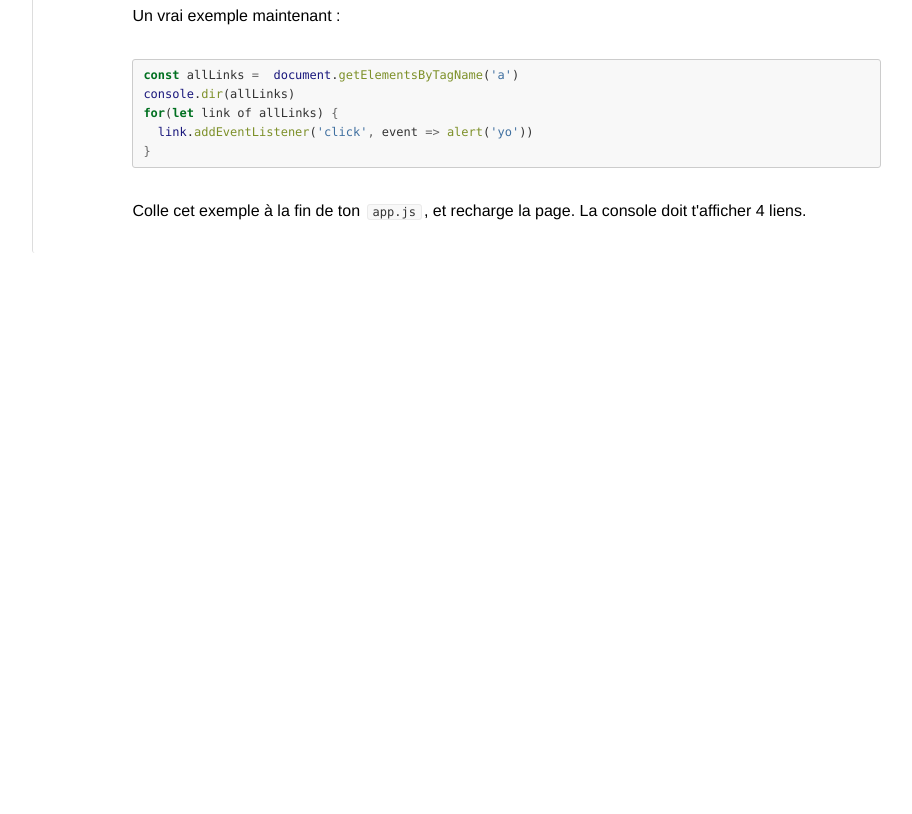
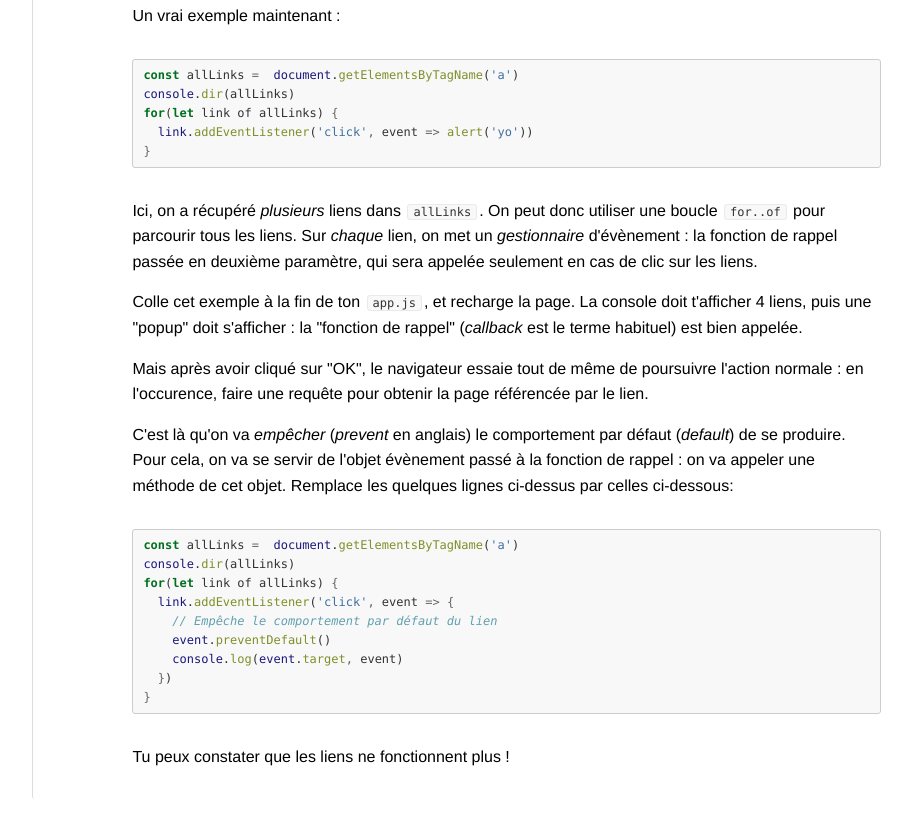
Before and after one commit to bhubr/dom, a plain HTML site: page index.html in a window 1280 px wide. Shown: the part 8640-9454 px from the top of the page, without its empty margins (259-1171 px from the left). Before the commit the page ends 8908 px from the top, so only its background shows below. Drawn offline with Linux system fonts and the light colour scheme.

Commit message:
More md content

```diff
--- a/index.html
+++ b/index.html
@@ -273,6 +273,19 @@ for(let i=0;i&lt;allParagraphs.length;i++) allParagraphs[i].innerHTML = `Paragra
 <span class="cf">for</span>(<span class="kw">let</span> link of allLinks) <span class="op">{</span>
   <span class="va">link</span>.<span class="at">addEventListener</span>(<span class="st">&#39;click&#39;</span><span class="op">,</span> event <span class="op">=&gt;</span> <span class="at">alert</span>(<span class="st">&#39;yo&#39;</span>))
 <span class="op">}</span></code></pre></div>
-<p>Colle cet exemple à la fin de ton <code>app.js</code>, et recharge la page. La console doit t'afficher 4 liens.</p>
+<p>Ici, on a récupéré <em>plusieurs</em> liens dans <code>allLinks</code>. On peut donc utiliser une boucle <code>for..of</code> pour parcourir tous les liens. Sur <em>chaque</em> lien, on met un <em>gestionnaire</em> d'évènement : la fonction de rappel passée en deuxième paramètre, qui sera appelée seulement en cas de clic sur les liens.</p>
+<p>Colle cet exemple à la fin de ton <code>app.js</code>, et recharge la page. La console doit t'afficher 4 liens, puis une &quot;popup&quot; doit s'afficher : la &quot;fonction de rappel&quot; (<em>callback</em> est le terme habituel) est bien appelée.</p>
+<p>Mais après avoir cliqué sur &quot;OK&quot;, le navigateur essaie tout de même de poursuivre l'action normale : en l'occurence, faire une requête pour obtenir la page référencée par le lien.</p>
+<p>C'est là qu'on va <em>empêcher</em> (<em>prevent</em> en anglais) le comportement par défaut (<em>default</em>) de se produire. Pour cela, on va se servir de l'objet évènement passé à la fonction de rappel : on va appeler une méthode de cet objet. Remplace les quelques lignes ci-dessus par celles ci-dessous:</p>
+<div class="sourceCode"><pre class="sourceCode javascript"><code class="sourceCode javascript"><span class="kw">const</span> allLinks <span class="op">=</span>  <span class="va">document</span>.<span class="at">getElementsByTagName</span>(<span class="st">&#39;a&#39;</span>)
+<span class="va">console</span>.<span class="at">dir</span>(allLinks)
+<span class="cf">for</span>(<span class="kw">let</span> link of allLinks) <span class="op">{</span>
+  <span class="va">link</span>.<span class="at">addEventListener</span>(<span class="st">&#39;click&#39;</span><span class="op">,</span> event <span class="op">=&gt;</span> <span class="op">{</span>
+    <span class="co">// Empêche le comportement par défaut du lien</span>
+    <span class="va">event</span>.<span class="at">preventDefault</span>()
+    <span class="va">console</span>.<span class="at">log</span>(<span class="va">event</span>.<span class="at">target</span><span class="op">,</span> event)
+  <span class="op">}</span>)
+<span class="op">}</span></code></pre></div>
+<p>Tu peux constater que les liens ne fonctionnent plus !</p>
 </body>
 </html>
```
Also changed, not shown: src/dom.md (+21 -1 lines).
